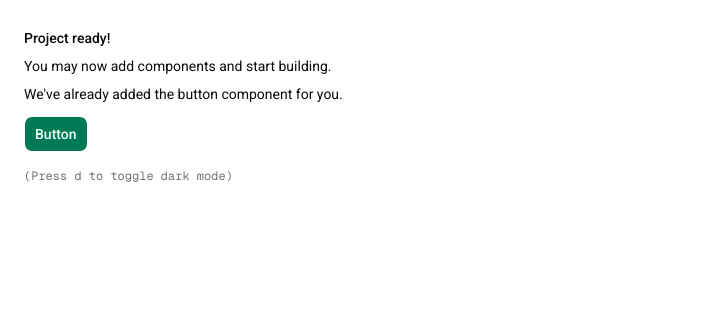
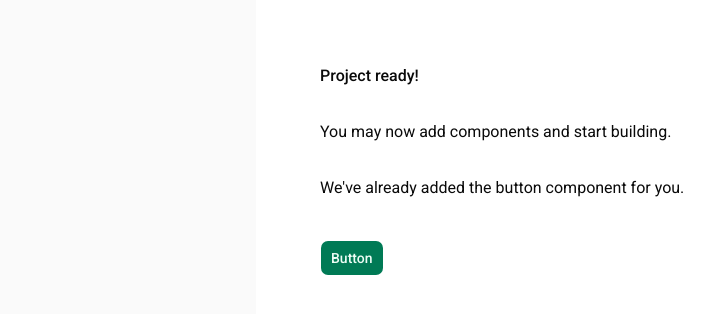
Before and after one commit to tetervak/CityDataClient-NextShadcn-W2026, a Next.js app: page / in a window 1280 px wide. Shown: the top 314 px of the page, without its empty margins (0-722 px from the left). Built offline with nearby package versions, Linux system fonts and the light colour scheme.

Commit message:
fresh project

```diff
--- a/app/layout.tsx
+++ b/app/layout.tsx
@@ -23,7 +23,13 @@ export default function RootLayout({
       className={cn("antialiased", fontMono.variable, "font-sans", roboto.variable)}
     >
       <body>
-        <ThemeProvider>{children}</ThemeProvider>
+        <ThemeProvider>
+          <div className="flex min-h-screen items-center justify-center bg-zinc-50 dark:bg-black">
+            <div className="justify-top flex min-h-screen w-full max-w-3xl flex-col items-center gap-8 bg-white px-16 py-16 sm:items-start dark:bg-black">
+            {children}
+            </div>
+          </div>
+        </ThemeProvider>
       </body>
     </html>
   )
--- a/app/page.tsx
+++ b/app/page.tsx
@@ -1,19 +1,13 @@
 import { Button } from "@/components/ui/button"
+import React from "react"
 
 export default function Page() {
   return (
-    <div className="flex min-h-svh p-6">
-      <div className="flex max-w-md min-w-0 flex-col gap-4 text-sm leading-loose">
-        <div>
+        <React.Fragment>
           <h1 className="font-medium">Project ready!</h1>
           <p>You may now add components and start building.</p>
           <p>We&apos;ve already added the button component for you.</p>
           <Button className="mt-2">Button</Button>
-        </div>
-        <div className="font-mono text-xs text-muted-foreground">
-          (Press <kbd>d</kbd> to toggle dark mode)
-        </div>
-      </div>
-    </div>
+        </React.Fragment>
   )
 }
```
